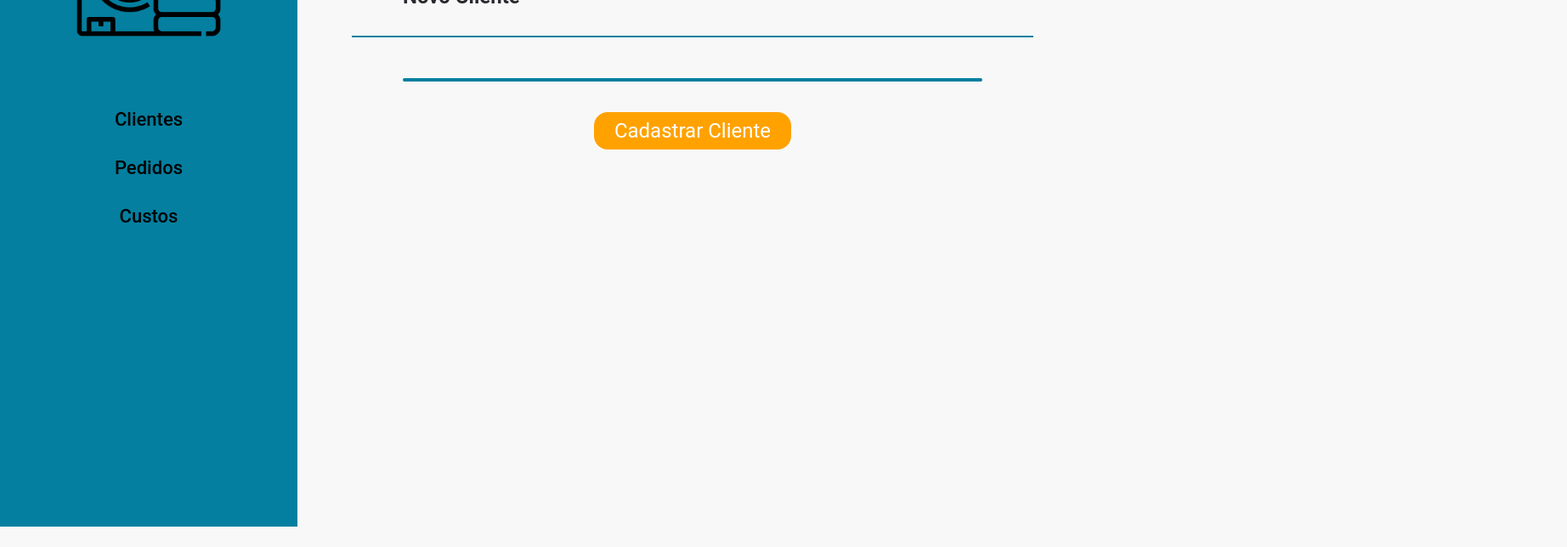
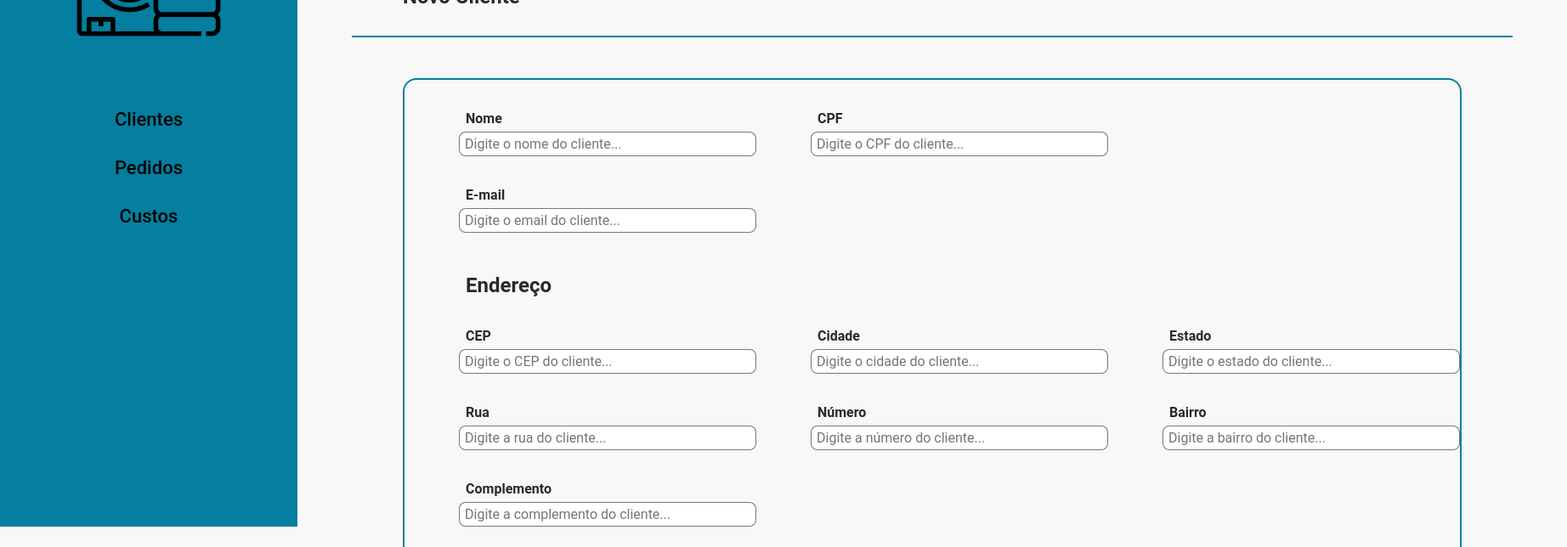
Before and after one commit to GabrielFSSantos/Basic_Laundry_System, a React (Create React App) app: page /new/client in a window 1280 px wide. Shown: the part 180-824 px from the top of the page at 85% size, 1844 px wide, since content can reach past the window. Before the commit the page ends 800 px from the top, so only its background shows below. Built offline with nearby package versions, Linux system fonts and the light colour scheme.

Commit message:
add page newClient and intial CRUD

```diff
--- a/src/pages/Clients/index.tsx
+++ b/src/pages/Clients/index.tsx
@@ -44,7 +44,7 @@ export function Clients() {
     }
 
     let names = '';
-    rowsSelected.map(e => {
+    rowsSelected.forEach(e => {
       names = names + e.name + ', ';
     })
     alert('Deseja excluir os clientes '+ names + '?');
--- a/src/pages/NewClient/index.tsx
+++ b/src/pages/NewClient/index.tsx
@@ -1,18 +1,129 @@
+import { useState } from 'react';
 import { Button } from '../../components/Button';
 import { Header } from '../../components/Header';
+import { Client } from '../../service/models/Client';
 
 import './styles.scss'
 
 export function NewClient() {
+  const [name, setName] = useState('');
+  const [cpf, setCpf] = useState('');
+  const [email, setEmail] = useState('');
+  const [cep, setCep] = useState('');
+  const [city, setCity] = useState('');
+  const [state, setState] = useState('');
+  const [street, setStreet] = useState('');
+  const [number, setNumber] = useState(0);
+  const [district, setDistrict] = useState('');
+  const [complement, setComplement] = useState('');
+
+  function handleRegisterClient(){
+    const client: Client = {
+      name,
+      cpf,
+      email,
+      cep,
+      city,
+      state,
+      street,
+      number,
+      district,
+      complement
+    }
+
+    console.log(client);
+  }
+
   return(
     <div id="new-client-page" >
       <Header title="Novo Cliente"/>
 
       <main>
         <div className="board">
+          <form>
+            <div className="clientInfos">
+              <div>
+                <b>Nome</b>
+                <input
+                  type="text"
+                  placeholder="Digite o nome do cliente..."
+                  onChange={event => setName(event.target.value)}
+                />
+                <b>E-mail</b>
+                <input
+                  type="text"
+                  placeholder="Digite o email do cliente..."
+                  onChange={event => setEmail(event.target.value)}
+                />
+              </div>
 
+              <div>
+                <b>CPF</b>
+                <input
+                  type="text"
+                  placeholder="Digite o CPF do cliente..."
+                  onChange={event => setCpf(event.target.value)}
+                />
+              </div>
+            </div>
+
+            <h2>Endereço</h2>
+            <div className="clientInfos">
+
+              <div>
+                <b>CEP</b>
+                <input
+                  type="text"
+                  placeholder="Digite o CEP do cliente..."
+                  onChange={event => setCep(event.target.value)}
+                />
+                <b>Rua</b>
+                <input
+                  type="text"
+                  placeholder="Digite a rua do cliente..."
+                  onChange={event => setStreet(event.target.value)}
+                />
+                <b>Complemento</b>
+                <input
+                  type="text"
+                  placeholder="Digite a complemento do cliente..."
+                  onChange={event => setComplement(event.target.value)}
+                />
+              </div>
+
+              <div>
+                <b>Cidade</b>
+                <input
+                  type="text"
+                  placeholder="Digite o cidade do cliente..."
+                  onChange={event => setCity(event.target.value)}
+                />
+                <b>Número</b>
+                <input
+                  type="text"
+                  placeholder="Digite a número do cliente..."
+                  onChange={event => setNumber(parseFloat(event.target.value))}
+                />
+              </div>
+
+              <div>
+                <b>Estado</b>
+                <input
+                  type="text"
+                  placeholder="Digite o estado do cliente..."
+                  onChange={event => setState(event.target.value)}
+                />
+                <b>Bairro</b>
+                <input
+                  type="text"
+                  placeholder="Digite a bairro do cliente..."
+                  onChange={event => setDistrict(event.target.value)}
+                />
+              </div>
+            </div>
+          </form>
         </div>
-        <Button onClick={() => console.log('Salvando...')}>Cadastrar Cliente</Button>
+        <Button onClick={handleRegisterClient}>Cadastrar Cliente</Button>
       </main>
     </div>
   );
--- a/src/pages/NewClient/styles.scss
+++ b/src/pages/NewClient/styles.scss
@@ -14,6 +14,41 @@
 
       border: 2px solid #047F9F;
       border-radius: 16px;
+
+      form {
+        display: flex;
+        flex-direction: column;
+        margin: 0px 0px 64px 64px;
+
+        h2 {
+          font-size: 24px;
+          margin: 48px 0px 0px 8px;
+        }
+
+        .clientInfos {
+          display: flex;
+          gap: 64px;
+
+          div {
+            display: flex;
+            flex-direction: column;
+
+            b {
+              font-size: 16px;
+              margin: 36px 0px 6px 8px;
+            }
+
+            input {
+              font-size: 16px;
+              padding: 4px 6px;
+              width: 350px;
+
+              border: 1px solid #0008;
+              border-radius: 8px;
+            }
+          }
+        }
+      }
     }
   }
 }
--- /dev/null
+++ b/src/service/models/Client.ts
@@ -0,0 +1,13 @@
+
+export class Client {
+  name!: string;
+  cpf!: string;
+  email!: string;
+  cep!: string;
+  city!: string;
+  state!: string;
+  street!: string;
+  number!: number;
+  district!: string;
+  complement!: string;
+}
```
Also changed, not shown: src/service/controllers/ClientController.ts (added, +41 -0 lines).
